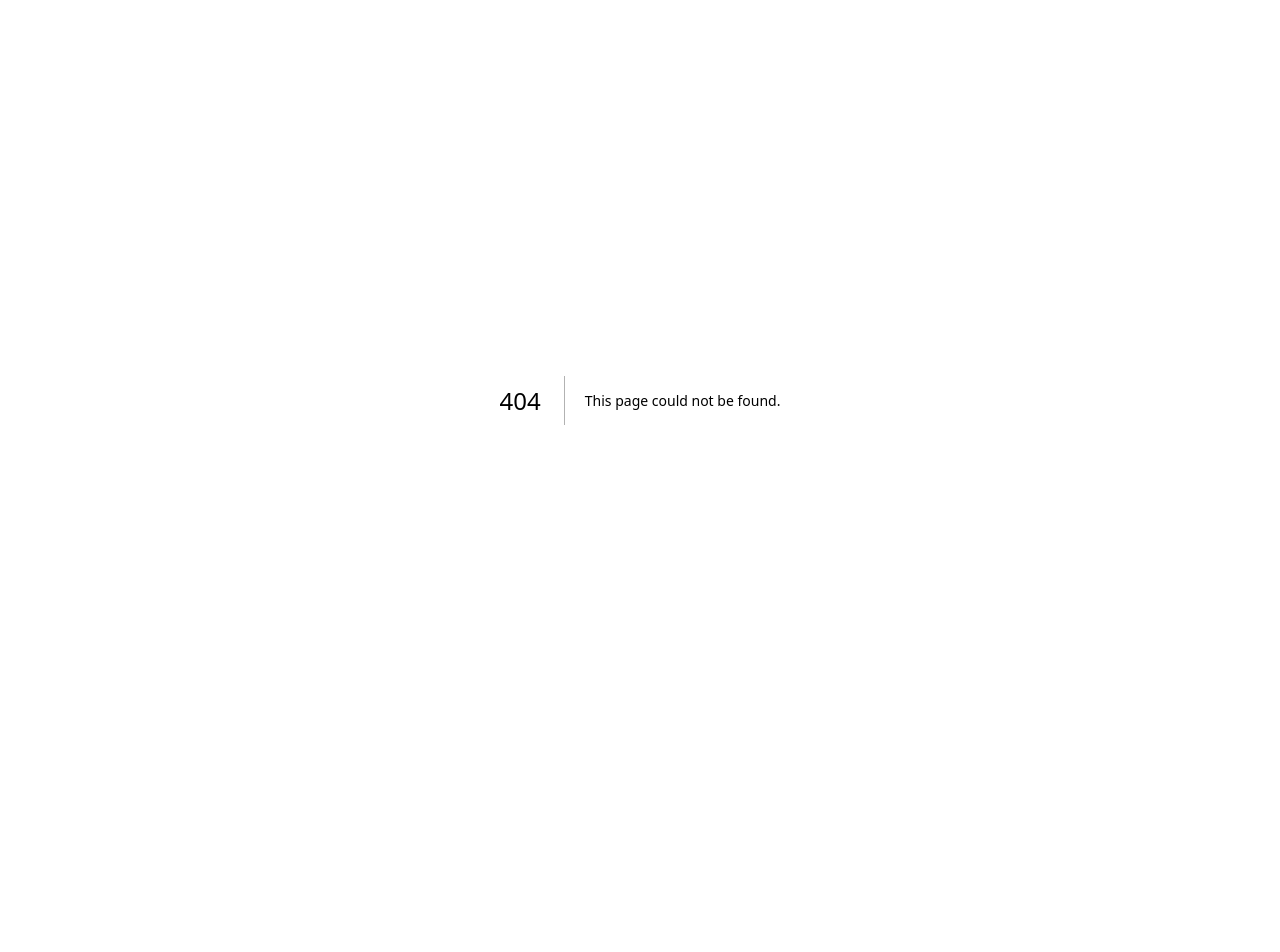
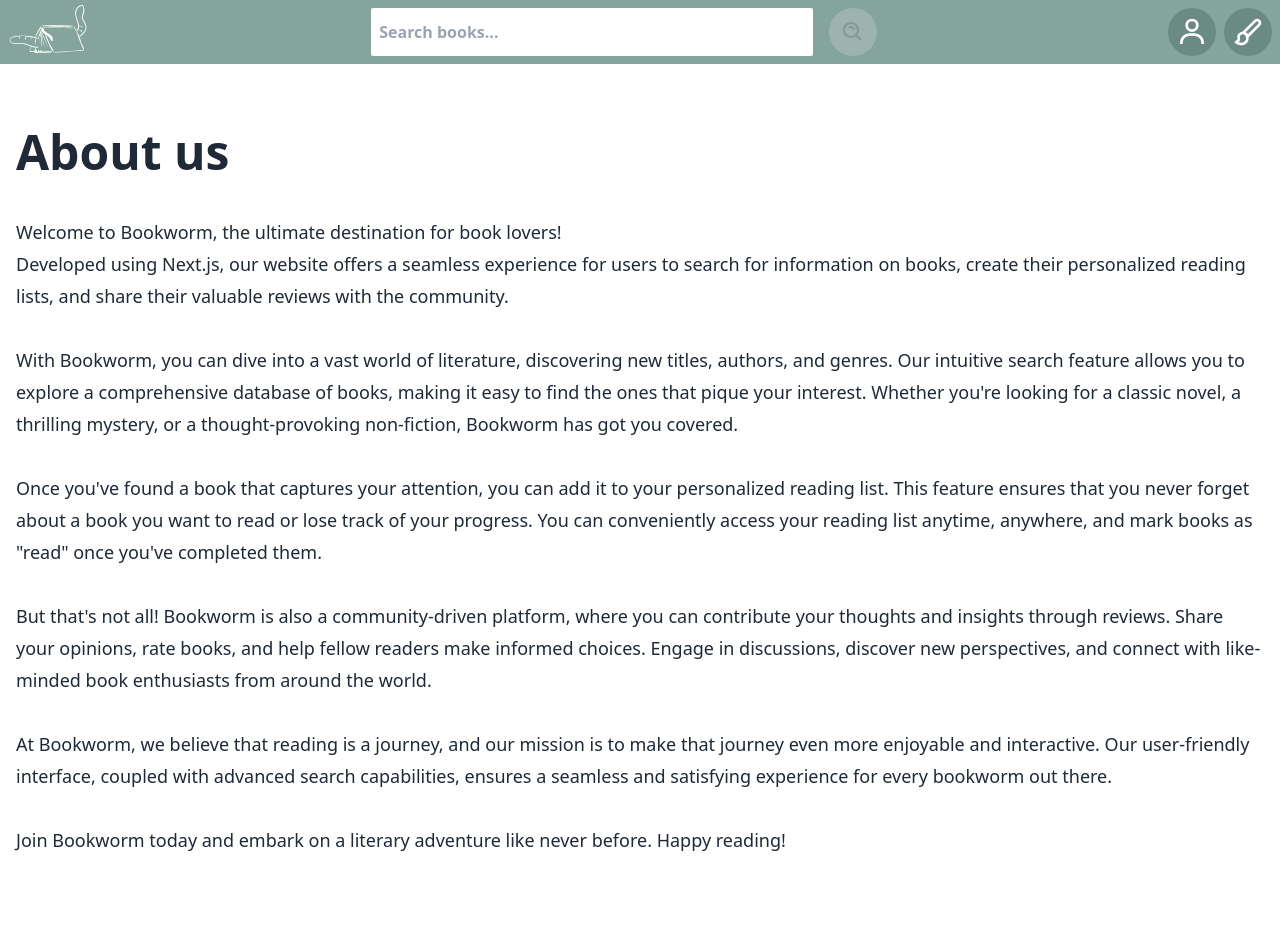
Before and after one commit to UniCT-WebDevelopment/Bookworm, a Next.js app: page /about in a window 1280 px wide. Before the commit this address had no page. Shown: the top 952 px of the page. Before the commit the page ends 800 px from the top, so only its background shows below. Built offline with nearby package versions, Linux system fonts and the light colour scheme.

Commit message:
feat: add about and contact, adjusting palette

```diff
--- a/src/components/Footer.tsx
+++ b/src/components/Footer.tsx
@@ -1,22 +1,21 @@
 import { IconContext } from 'react-icons'
 import { BiLogoGithub } from 'react-icons/bi'
 import { BiLogoTelegram } from 'react-icons/bi'
+import Link from 'next/link'
 
 const Footer = () => {
 	return (
 		<footer className="footer footer-center p-10 text-base-content bg-primary">
 			<div className="grid grid-flow-col gap-4">
-				<a className="link link-hover">About us</a>
-				<a className="link link-hover">Contact</a>
-				<a className="link link-hover">Jobs</a>
-				<a className="link link-hover">Press kit</a>
+				<Link className="link link-hover" href="/about">About</Link>
+				<Link className="link link-hover" href="/contact">Contact</Link>
 			</div>
 			<div>
 				<div className="grid grid-flow-col gap-4">
 					<IconContext.Provider value={{ size: '2.5rem' }}>
-						<a>
+						<Link href={"https://github.com/makapx/bookworm-nextjs"} target='_blank'>
 							<BiLogoGithub />
-						</a>
+						</Link>
 						<a>
 							<BiLogoTelegram />
 						</a>
--- a/src/components/SwitchTheme.tsx
+++ b/src/components/SwitchTheme.tsx
@@ -9,7 +9,11 @@ import {BiPaint} from "react-icons/bi";
 const SwitchTheme = () => {
 	const supportedThemes = [
 		// Add more themes here
-		"bookworm"
+		"bookworm",
+		"light",
+		"dark",
+		"cupcake",
+		"coffee",
 	];
 	const [theme, setTheme] = useState("bookworm");
 
--- /dev/null
+++ b/src/pages/about.tsx
@@ -0,0 +1,68 @@
+import Layout from '../layouts/layout'
+import type { NextPageWithLayout } from './_app'
+import { ReactElement } from 'react'
+
+const About = () => {
+	return (
+		<div className="container mx-auto my-4 p-4">
+			<h2 className="mb-10 text-5xl font-bold">About us</h2>
+			<div>
+				<p className="text-lg leading-8 mb-8">
+					Welcome to Bookworm, the ultimate destination for book lovers!<br />
+					Developed using Next.js, our website offers a seamless experience
+					for users to search for information on books, create their personalized
+					reading lists, and share their valuable reviews with the community.
+				</p>
+				<p className="text-lg leading-8 mb-8">
+					With Bookworm, you can dive into a vast world of literature, discovering new titles,
+					authors, and genres. Our intuitive search feature allows you to explore a
+					comprehensive database of books, making it easy to find the ones that
+					pique your interest. Whether you&apos;re looking for a classic novel,
+					a thrilling mystery, or a thought-provoking non-fiction, Bookworm has got you covered.
+				</p>
+				<p className="text-lg leading-8 mb-8">
+					Once you&apos;ve found a book that captures your attention, you can add it
+					to your personalized reading list. This feature ensures that you never
+					forget about a book you want to read or lose track of your progress.
+					You can conveniently access your reading list anytime, anywhere,
+					and mark books as &quot;read&quot; once you&apos;ve completed them.
+				</p>
+
+				<p className="text-lg leading-8 mb-8">
+					But that&apos;s not all! Bookworm is also a community-driven platform,
+					where you can contribute your thoughts and insights through reviews.
+					Share your opinions, rate books, and help fellow readers make informed choices.
+					Engage in discussions, discover new perspectives, and connect with like-minded
+					book enthusiasts from around the world.
+				</p>
+				<p className="text-lg leading-8 mb-8">
+					At Bookworm, we believe that reading is a journey, and our mission is to make
+					that journey even more enjoyable and interactive. Our user-friendly interface,
+					coupled with advanced search capabilities, ensures a seamless and satisfying
+					experience for every bookworm out there.
+				</p>
+				<p className="text-lg leading-8 mb-8">
+					Join Bookworm today and embark on a literary adventure like never before. Happy reading!
+				</p>
+			</div>
+		</div>
+	)
+};
+
+const getLayout = (page: ReactElement) => {
+	return <Layout>{page}</Layout>
+}
+
+const Page: NextPageWithLayout = () => {
+	return (
+		<>
+			<div>
+				<About />
+			</div>
+		</>
+	)
+}
+
+Page.getLayout = getLayout
+
+export default Page
--- a/tailwind.config.js
+++ b/tailwind.config.js
@@ -22,6 +22,7 @@ module.exports = {
 			"cupcake",
 			"coffee",
 			"pastel",
+			"halloween",
 			{
 				bookworm: {
 					"primary": "#84A59D",
```
